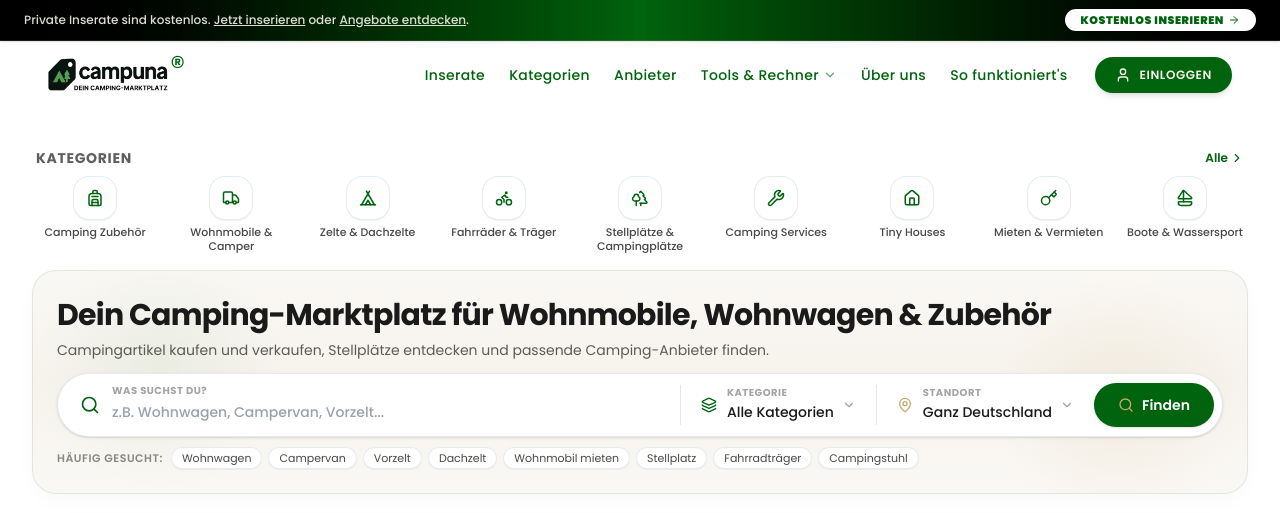
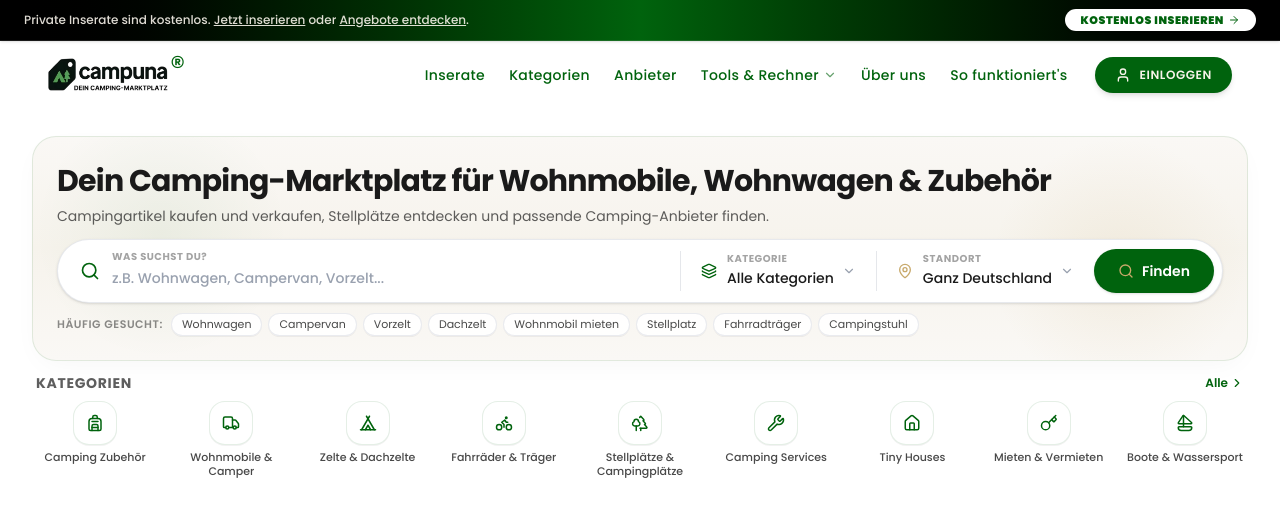
Before and after one commit to JawadHaider019/Campuna, a React (Vite) app: page / in a window 1280 px wide. Shown: the top 513 px of the page. Built offline with nearby package versions, Linux system fonts and the light colour scheme.

Commit message:
updatedd

```diff
--- a/src/pages/HomePage.jsx
+++ b/src/pages/HomePage.jsx
@@ -115,11 +115,7 @@ export default function HomePage({ isLoggedIn = false }) {
 
             {/* Direct Marketplace Section Container */}
             <div className="max-w-7xl mx-auto pt-6  px-3 sm:px-6 md:px-8">
-                {/* 1. Categories at the very top (Compact Mini-Icon Bar) */}
-                <MarketplaceCategoriesSection
-                    selectedCategory={selectedCategory}
-                    onSelectCategory={(cat) => setSelectedCategory(cat)}
-                />
+
 
                 {/* 2. Compact Search Area */}
                 <CompactMarketplaceSearch
@@ -130,6 +126,11 @@ export default function HomePage({ isLoggedIn = false }) {
                     selectedLocation={selectedLocation}
                     setSelectedLocation={setSelectedLocation}
                     onSearchSubmit={handleSearchSubmit}
+                />
+                {/* 1. Categories at the very top (Compact Mini-Icon Bar) */}
+                <MarketplaceCategoriesSection
+                    selectedCategory={selectedCategory}
+                    onSelectCategory={(cat) => setSelectedCategory(cat)}
                 />
 
                 {/* 3. Listings Grid: "Neu auf Campuna" (2-Columns on Mobile) */}
```
